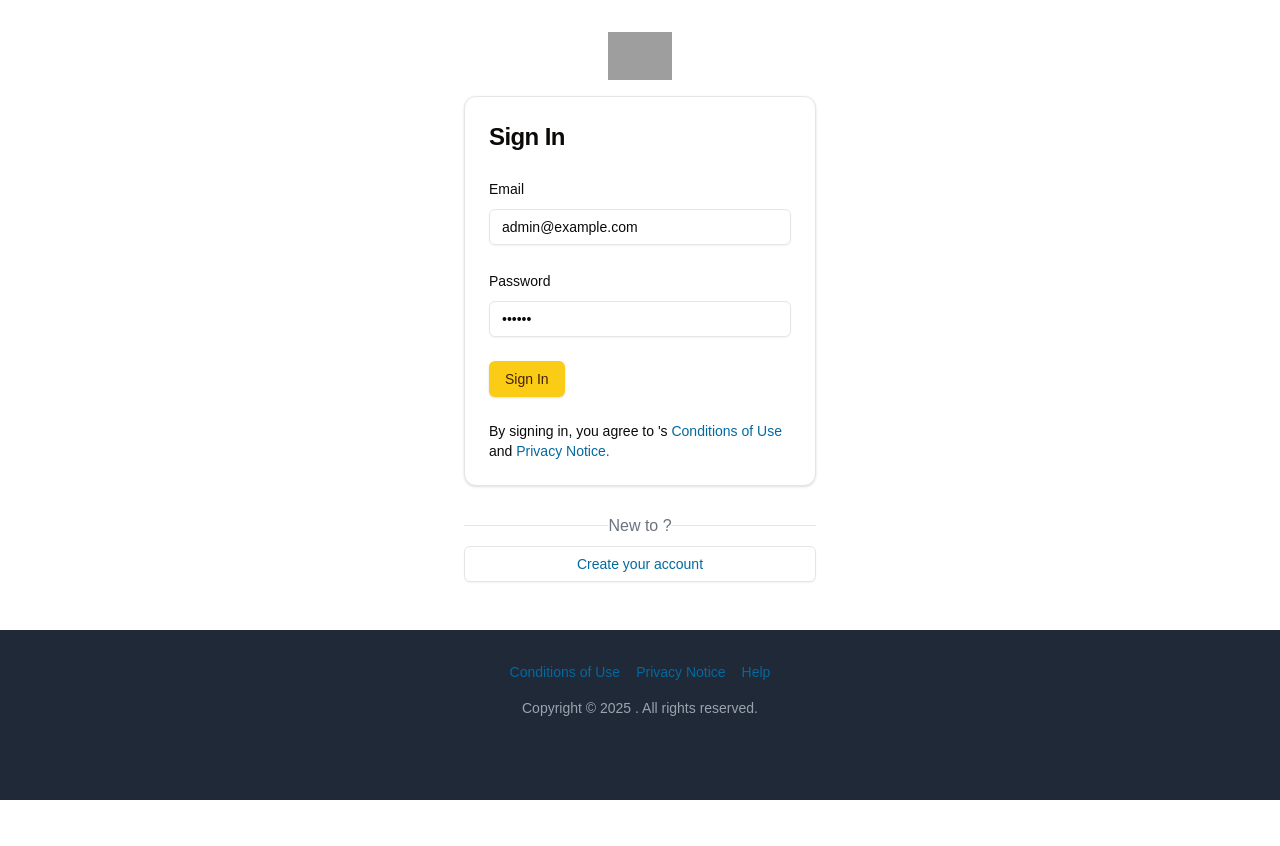
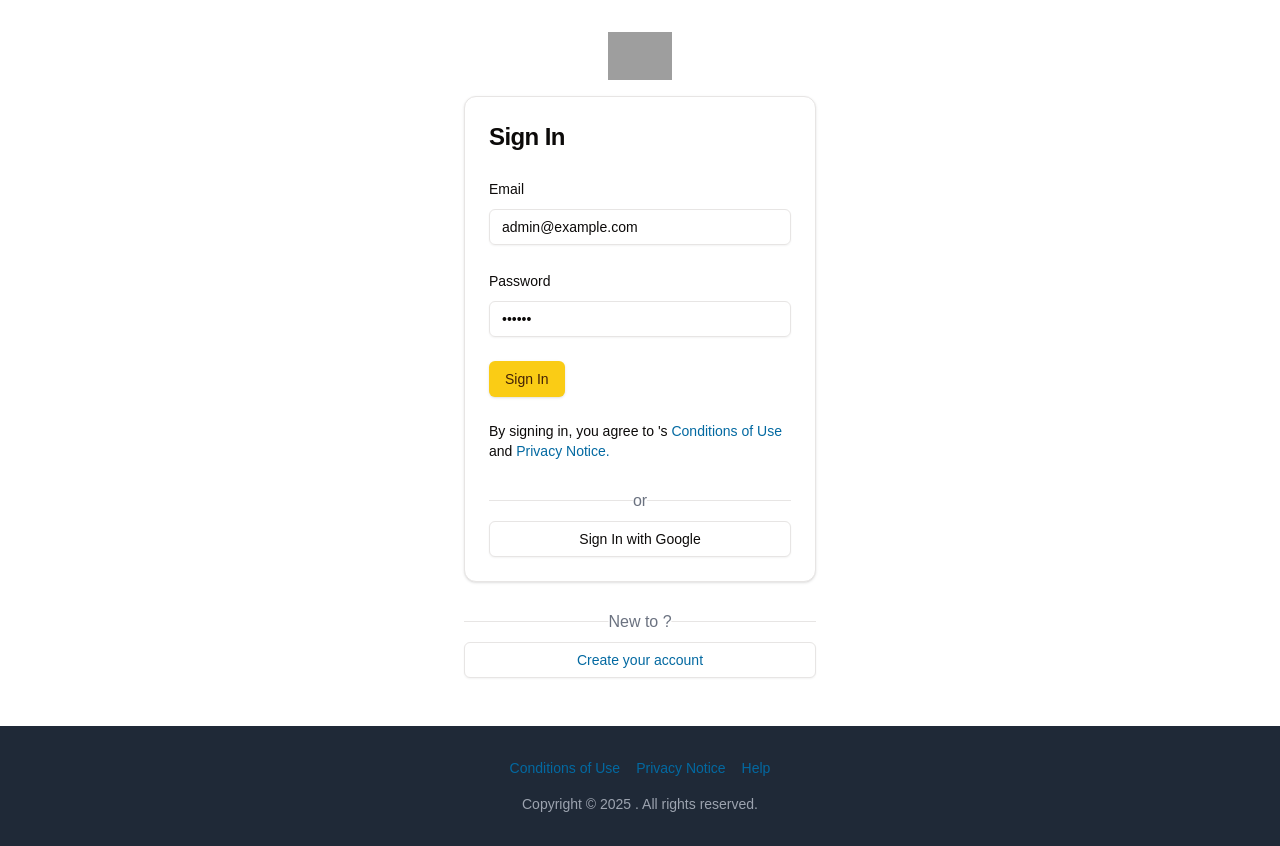
Before and after one commit to peter-rg/Craftlink, a Next.js app: page /sign-in in a window 1280 px wide. Before the commit the page ends 800 px from the top, so only its background shows below. Built offline with nearby package versions, Linux system fonts and the light colour scheme; no server answers; grey boxes are pictures that could not be loaded.

Commit message:
google sign in

```diff
--- /dev/null
+++ b/src/app/(auth)/sign-in/google-signin-from.tsx
@@ -0,0 +1,21 @@
+'use client'
+import { useFormStatus } from 'react-dom'
+
+import { Button } from '@/components/ui/button'
+import { SignInWithGoogle } from '@/lib/actions/user.actions'
+
+export function GoogleSignInForm() {
+  const SignInButton = () => {
+    const { pending } = useFormStatus()
+    return (
+      <Button disabled={pending} className='w-full' variant='outline'>
+        {pending ? 'Redirecting to Google...' : 'Sign In with Google'}
+      </Button>
+    )
+  }
+  return (
+    <form action={SignInWithGoogle}>
+      <SignInButton />
+    </form>
+  )
+}
--- a/src/app/(auth)/sign-in/page.tsx
+++ b/src/app/(auth)/sign-in/page.tsx
@@ -8,6 +8,7 @@
 import { Button } from '@/components/ui/button'
 import { APP_NAME } from '@/lib/constants'
 import CredentialsSignInForm from './signin-form'
+import { GoogleSignInForm } from './google-signin-from'
 
 export const metadata: Metadata = {
   title: 'Sign In',
@@ -36,6 +37,10 @@
         <CardContent>
           <div>
             <CredentialsSignInForm />
+            <SeparatorWithOr />
+            <div className='mt-4'>
+              <GoogleSignInForm />
+            </div>
           </div>
         </CardContent>
       </Card>
--- a/src/auth.ts
+++ b/src/auth.ts
@@ -3,7 +3,7 @@
 import CredentialsProvider from 'next-auth/providers/credentials'
 import client from './lib/db/client'
 import User from './lib/db/models/user.model'
-
+import Google from 'next-auth/providers/google'
 import NextAuth, { type DefaultSession } from 'next-auth'
 import authConfig from './auth.config'
 import dbConnect from './lib/db/mongodb'
@@ -30,6 +30,9 @@
   },
   adapter: MongoDBAdapter(client),
   providers: [
+    Google({
+      allowDangerousEmailAccountLinking: true,
+    }),
     CredentialsProvider({
       credentials: {
         email: {
--- a/src/lib/actions/user.actions.ts
+++ b/src/lib/actions/user.actions.ts
@@ -14,6 +14,9 @@
 export const SignOut = async () => {
   const redirectTo = await signOut({ redirect: false })
   redirect(redirectTo.redirect)
+}
+export const SignInWithGoogle = async () => {
+  await signIn('google')
 }
 // CREATE
 export async function registerUser(userSignUp: IUserSignUp) {
```
